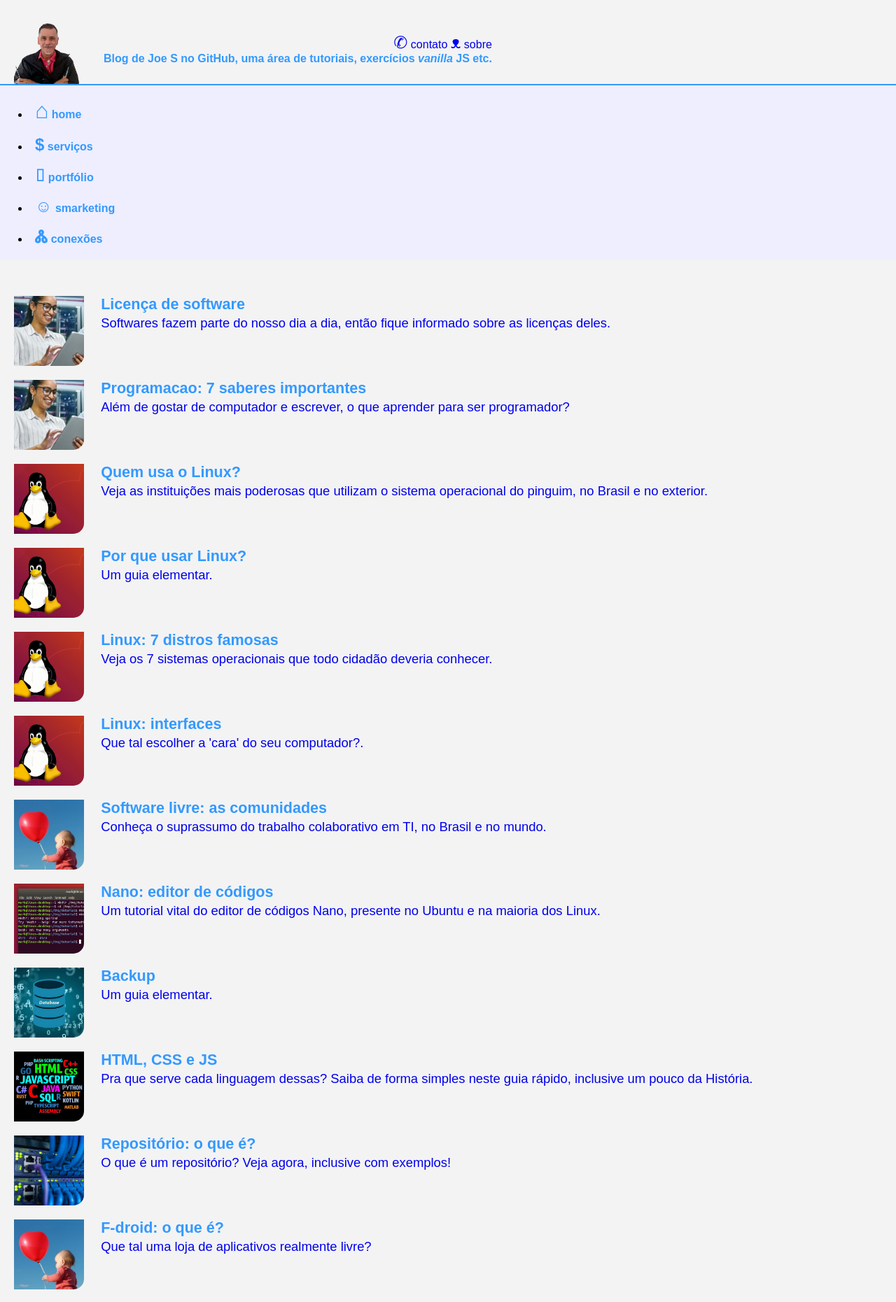
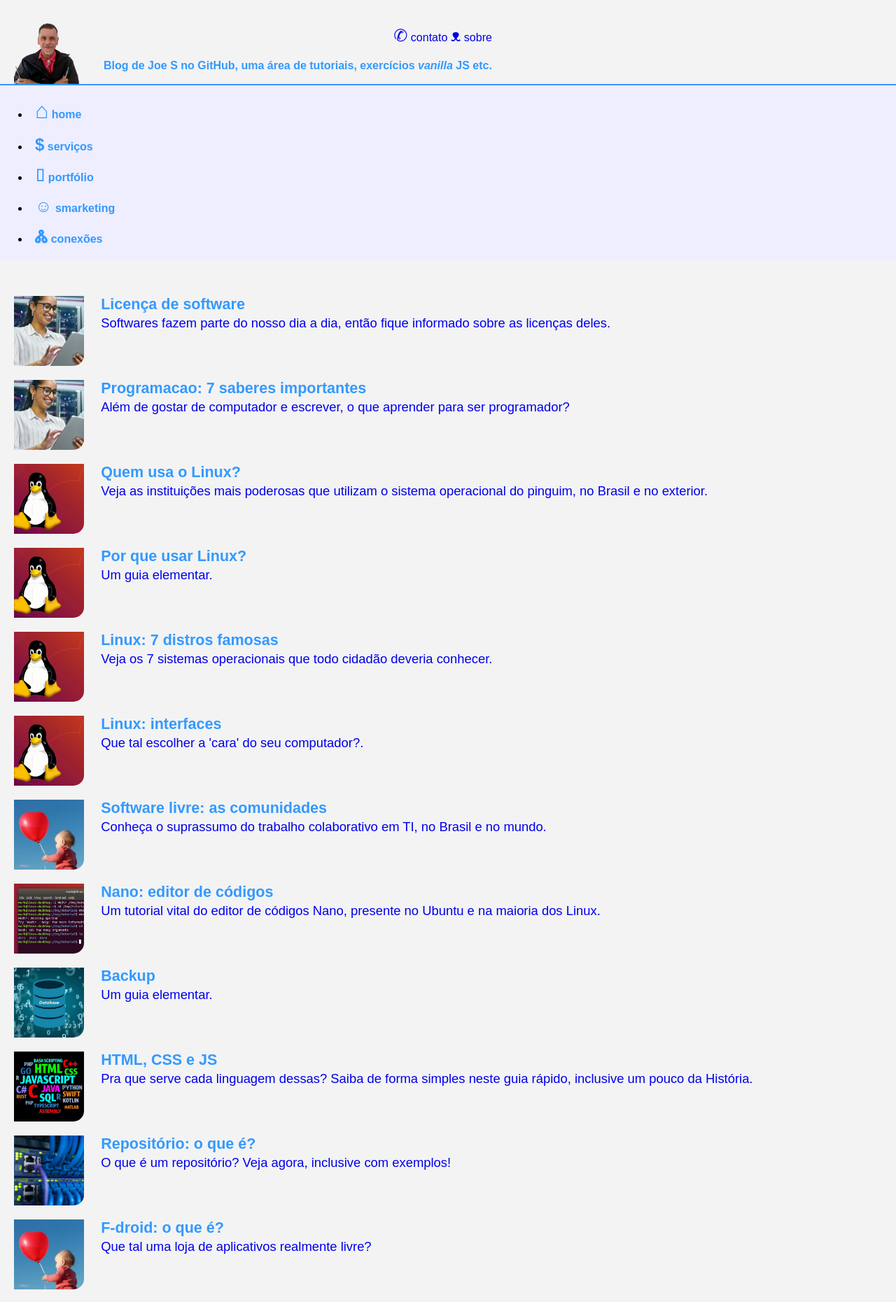
Before and after one commit to Joesynth/joesynth.github.io, a Jekyll site: the page built from index.html, in a window 1280 px wide. Shown: the top 1861 px of the page at 70% size. Built offline with Jekyll 4.4.1, drawn with Linux system fonts in a browser that asks for light colours.

Commit message:
Update style.css

```diff
--- a/css/style.css
+++ b/css/style.css
@@ -33,6 +33,7 @@
 
 #menuTop {
     text-align: right;
+    margin-bottom: 1.2em;
 }
 
 /*
```
